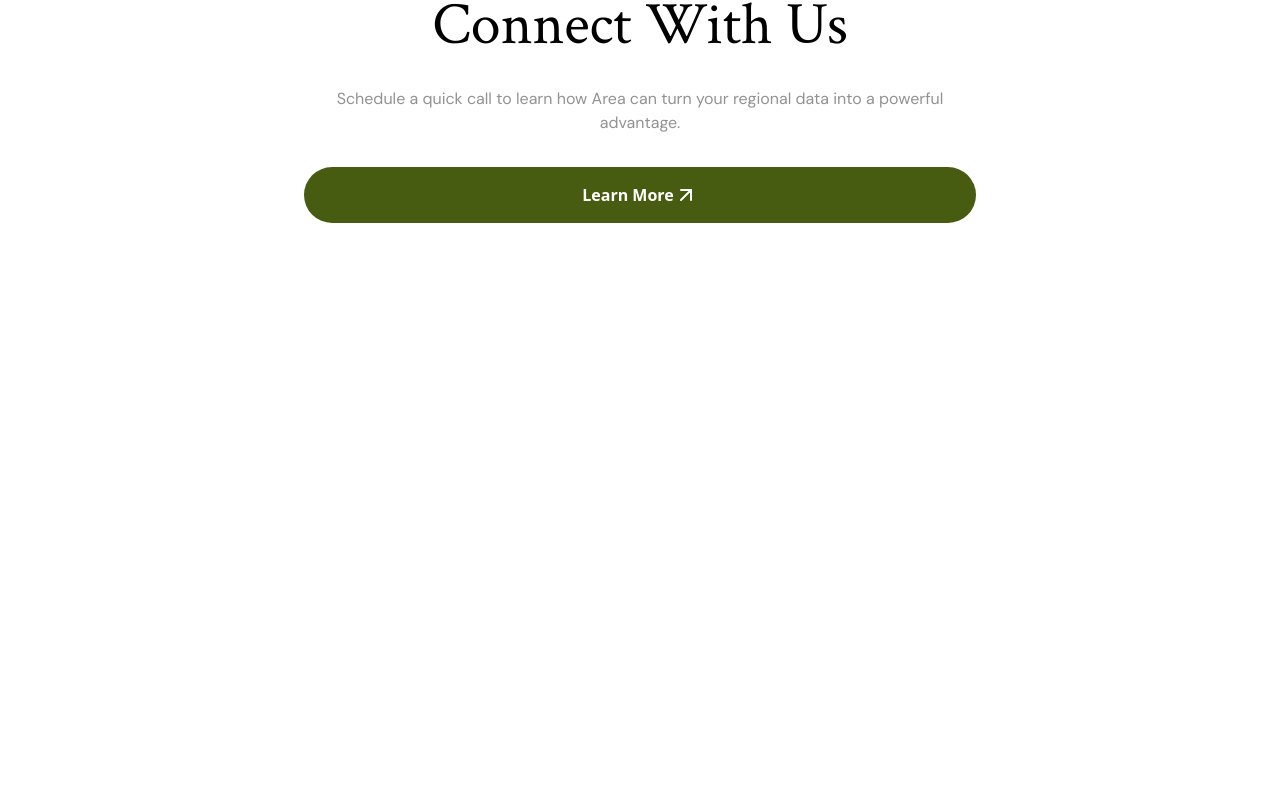
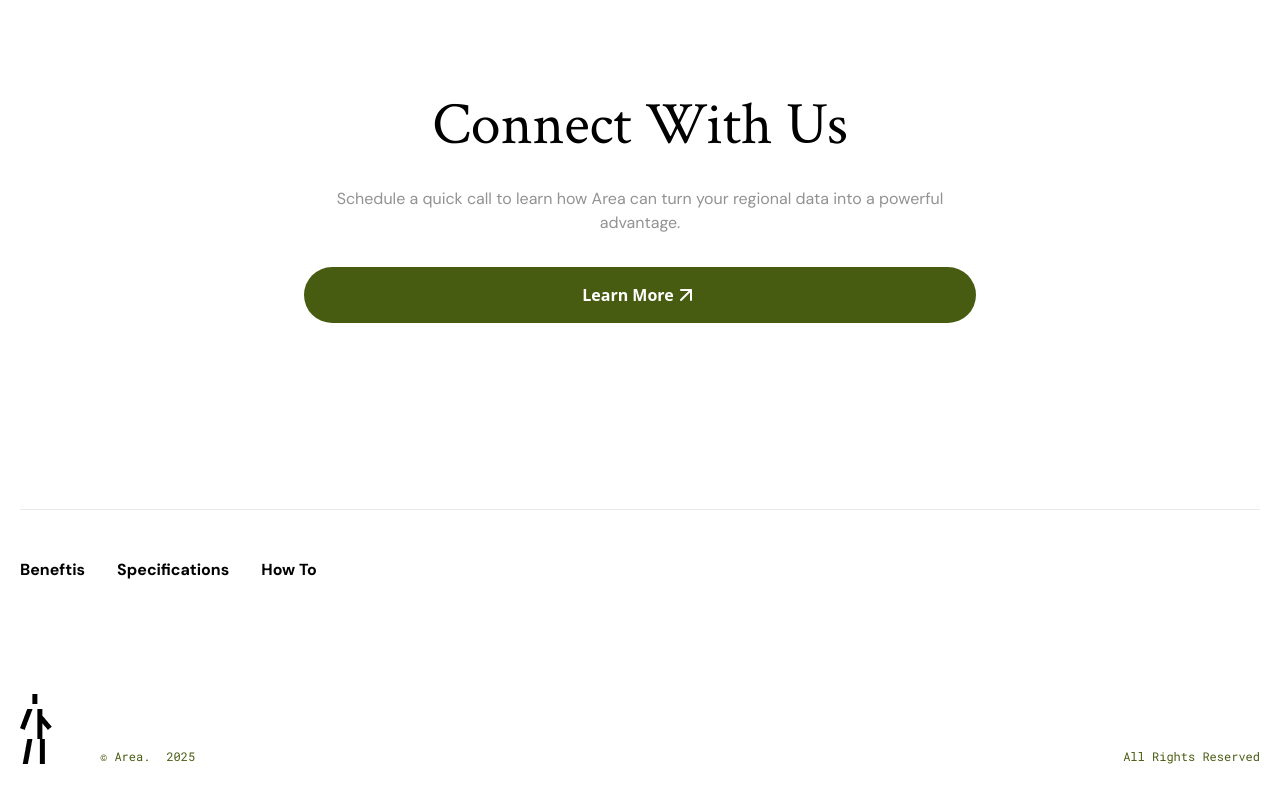
Before and after one commit to nohandev/area-landing-page, a React (Vite) app: page / in a window 1280 px wide. Shown: the part 6431-7233 px from the top of the page. Before the commit the page ends 6740 px from the top, so only its background shows below. Built offline with nearby package versions, Linux system fonts and the light colour scheme.

Commit message:
feat: footer component

```diff
--- a/src/App.tsx
+++ b/src/App.tsx
@@ -7,6 +7,7 @@ import Specifications from '@/components/Specifications'
 import Testimonial from '@/components/Testimonial'
 import HowToIt from '@/components/HowToIt'
 import ConnectWithUs from '@/components/ConnectWithUs'
+import Footer from '@/components/Footer'
 
 const App = () => {
   return (
@@ -22,6 +23,8 @@ const App = () => {
         <HowToIt/>
         <ConnectWithUs/>
       </main>
+
+      <Footer/>
     </div>
   )
 }
--- a/src/components/ConnectWithUs.tsx
+++ b/src/components/ConnectWithUs.tsx
@@ -3,7 +3,7 @@ import { ArrowUpRight } from 'lucide-react'
 
 const ConnectWithUs = () => {
   return (
-    <section className='p-5 h-[50dvh] flex items-center justify-center'>
+    <section className='p-5 h-[75dvh] flex items-center justify-center'>
       <div className='w-full max-w-7xl mx-auto'>
         <div className='mx-auto flex justify-center flex-col gap-8 max-w-2xl text-center'>
           <h1 className='font-crimson text-6xl'>Connect With Us</h1>
--- /dev/null
+++ b/src/components/Footer.tsx
@@ -0,0 +1,47 @@
+const Footer = () => {
+
+  const data = [
+    {id:1, title: 'Beneftis'},
+    {id:2, title: 'Specifications'},
+    {id:3, title: 'How To'},
+  ]
+
+  return (
+    <footer className='px-5'>
+      <div className='w-full max-w-7xl mx-auto border-t border-muted py-12'>
+        <div className='flex flex-col gap-8 md:flex-row'>
+          {data.map(e => (
+            <p
+            key={e.id}
+            className='font-dmsans font-bold cursor-pointer hover:underline'>
+              {e.title}
+            </p>
+          ))}
+        </div>
+
+        <aside className='mt-28 flex justify-between items-end text-accent-foreground text-xs font-roboto'>
+          <div className='flex items-end gap-12'>
+            <div className='max-[410px]:hidden'>
+              <img src='/Logo.png' alt='Logo Area'  />
+            </div>
+
+            <div className='flex items-end gap-4'>
+              <div>
+                <p>© Area.</p>
+              </div>
+              <div>
+                <span>2025</span>
+              </div>
+            </div>
+          </div>
+
+          <div>
+            <p>All Rights Reserved</p>
+          </div>
+        </aside>
+      </div>
+    </footer>
+  )
+}
+
+export default Footer
```
Also changed, not shown: public/Logo.png (added).
